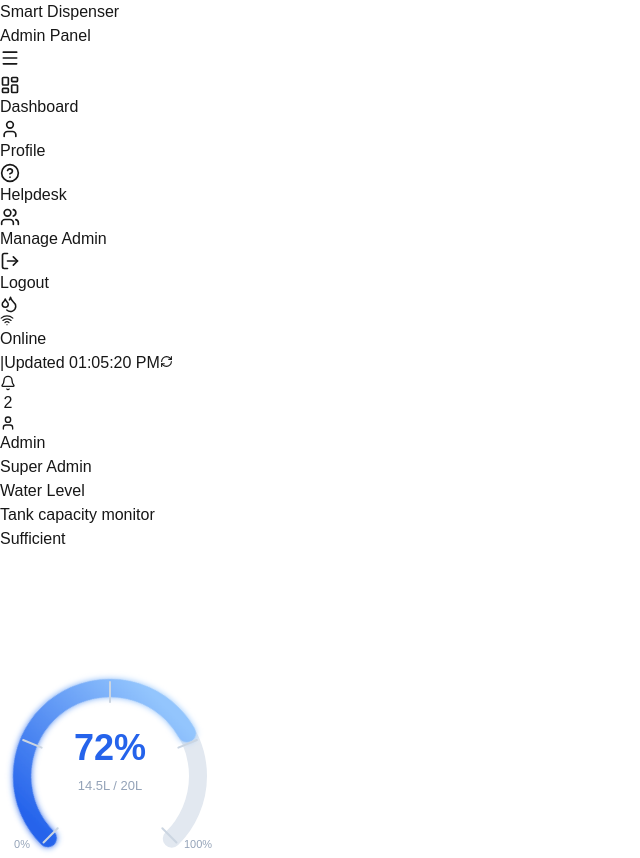
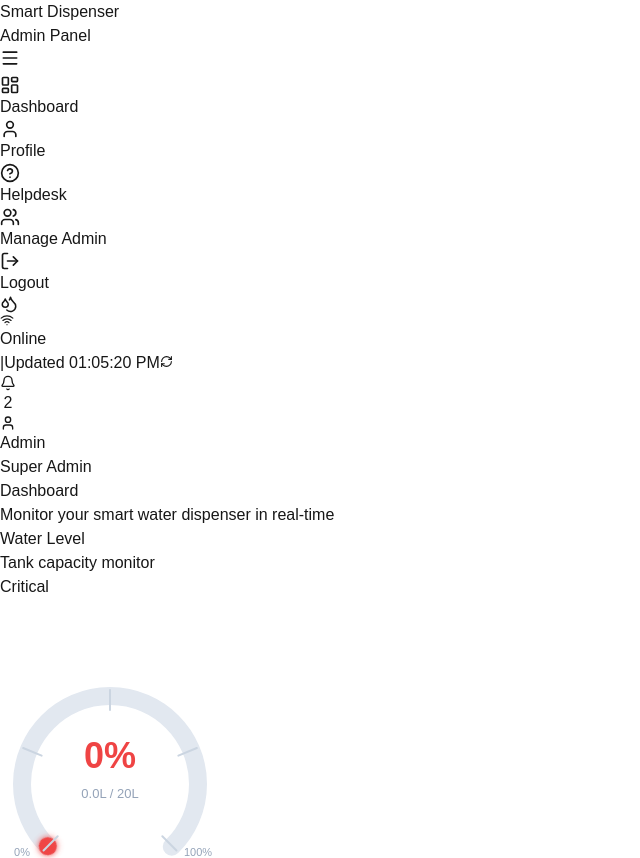
Before and after one commit to nurwahibzy/Smart-Dispenser-App, a Next.js app: page /admin/dashboard in a window 1280 px wide. Shown: the top 858 px of the page, without its empty margins (0-640 px from the left). Built offline with nearby package versions, Linux system fonts and the light colour scheme; no server answers; the database is empty.

Commit message:
feat: enhance admin dashboard with header and loading state for water level; refactor WaterLevelSection to use useWaterData hook

```diff
--- a/src/app/admin/dashboard/page.tsx
+++ b/src/app/admin/dashboard/page.tsx
@@ -3,7 +3,16 @@ import WaterLevelSection from "@/features/water/water-level-section";
 export default function DashboardPage() {
   return (
     <div className="p-6 space-y-6">
-      <div className="grid grid-cols-1 lg:grid-cols-3 gap-2">
+      {/* Page Header */}
+      <div className="flex flex-col gap-1">
+        <h1 className="text-2xl font-semibold text-gray-800">Dashboard</h1>
+        <p className="text-sm text-gray-400">
+          Monitor your smart water dispenser in real-time
+        </p>
+      </div>
+
+      {/* Content */}
+      <div className="grid grid-cols-1 lg:grid-cols-3 gap-4">
         <WaterLevelSection />
       </div>
     </div>
--- a/src/app/layout.tsx
+++ b/src/app/layout.tsx
@@ -1,12 +1,15 @@
 import "./globals.css";
-export default function RootLayout({
-  children,
-}: {
-  children: React.ReactNode;
-}) {
+import type { ReactNode } from "react";
+
+export const metadata = {
+  title: "Smart Dispenser",
+  description: "IoT Smart Dispenser",
+};
+
+export default function RootLayout({ children }: { children: ReactNode }) {
   return (
     <html lang="en">
-      <body className="bg-gray-50">{children}</body>
+      <body className="bg-gray-50 min-h-screen">{children}</body>
     </html>
   );
 }
--- a/src/components/layouts/navbar/navbar-admin.tsx
+++ b/src/components/layouts/navbar/navbar-admin.tsx
@@ -1,7 +1,7 @@
 "use client";
 
 import type { NavbarAdminProps } from "@/types/navbar";
-import { Droplets, Bell, Settings, User } from "lucide-react";
+import { Droplets, Bell, User } from "lucide-react";
 
 export default function NavbarAdmin({
   online,
--- a/src/components/layouts/sidebar/index.tsx
+++ b/src/components/layouts/sidebar/index.tsx
@@ -41,7 +41,7 @@ export default function Sidebar() {
 
   return (
     <aside
-      className={`h-screen ${
+      className={`sticky top-0 h-screen ${
         isOpen ? "w-64" : "w-20"
       } bg-white border-r border-blue-100 shadow-sm flex flex-col justify-between p-4 transition-all duration-300`}
     >
--- a/src/features/water/water-gauge.tsx
+++ b/src/features/water/water-gauge.tsx
@@ -56,7 +56,7 @@ export function WaterGauge({ level, liters, capacity }: WaterGaugeProps) {
       </div>
 
       <div className="relative flex items-center justify-center my-2">
-        <svg width="220" height="430" viewBox="0 0 220 200">
+        <svg width="220" height="350" viewBox="0 0 220 200">
           <defs>
             <linearGradient
               id="gaugeGradient"
--- a/src/features/water/water-level-section.tsx
+++ b/src/features/water/water-level-section.tsx
@@ -1,24 +1,20 @@
 "use client";
 
-import { useEffect, useState, useCallback } from "react";
 import { WaterGauge } from "./water-gauge";
+import { useWaterData } from "@/lib/hooks/useWaterData";
 
 export default function WaterLevelSection() {
-  const [waterLevel, setWaterLevel] = useState(72);
-
-  // simulasi sensor (nanti bisa diganti API/Firebase)
-  const fluctuate = useCallback(() => {
-    setWaterLevel((v) =>
-      Math.max(5, Math.min(100, v + (Math.random() - 0.5) * 1.5)),
-    );
-  }, []);
-
-  useEffect(() => {
-    const id = setInterval(fluctuate, 3000);
-    return () => clearInterval(id);
-  }, [fluctuate]);
+  const { waterLevel, loading } = useWaterData();
 
   const liters = +(20 * (waterLevel / 100)).toFixed(1);
 
+  if (loading) {
+    return (
+      <div className="bg-white rounded-2xl p-6 shadow-sm border">
+        <p className="text-sm text-gray-400">Loading data...</p>
+      </div>
+    );
+  }
+
   return <WaterGauge level={waterLevel} liters={liters} capacity={20} />;
 }
--- /dev/null
+++ b/src/lib/hooks/useWaterData.ts
@@ -0,0 +1,29 @@
+"use client";
+
+import { useEffect, useState } from "react";
+import { ref, onValue } from "firebase/database";
+import { rtdb } from "@/lib/firebase/client";
+
+export function useWaterData() {
+  const [waterLevel, setWaterLevel] = useState(0);
+  const [loading, setLoading] = useState(true);
+
+  useEffect(() => {
+    const deviceRef = ref(rtdb, "devices/dispenser-1");
+
+    const unsubscribe = onValue(deviceRef, (snapshot) => {
+      if (snapshot.exists()) {
+        const data = snapshot.val();
+
+        // ambil dari sensors
+        setWaterLevel(Number(data.sensors?.waterLevel) || 0);
+      }
+
+      setLoading(false);
+    });
+
+    return () => unsubscribe();
+  }, []);
+
+  return { waterLevel, loading };
+}
```
